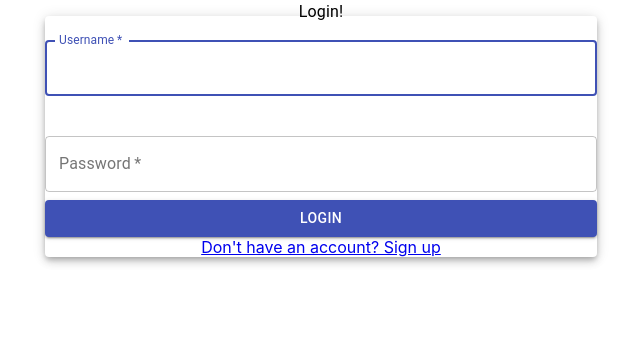
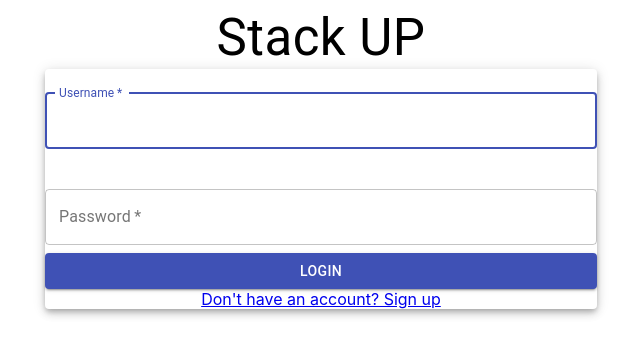
Before and after one commit to Adi1222/Stack-Up, a React (Create React App) app in the folder client/: page /login in a window 1280 px wide. Shown: the top 356 px of the page, without its empty margins (319-959 px from the left). Built offline with nearby package versions, Linux system fonts and the light colour scheme.

Commit message:
Login done

```diff
--- /dev/null
+++ b/client/src/components/AuthForm/LoginForm.component.jsx
@@ -0,0 +1,142 @@
+import React, {  useState} from 'react';
+import { connect } from 'react-redux';
+import { Link} from 'react-router-dom';
+import  PropTypes from 'prop-types';
+import { login } from '../../redux/actions/auth/auth';
+import {
+    Container,
+    Typography,
+    makeStyles,
+    Paper,
+    TextField,
+    Grid,
+    Button,
+  } from "@material-ui/core";
+
+
+  const useStyles = makeStyles((theme) => ({
+    cont: {
+      paddingTop: "13%",
+      paddingBottom: "13%",
+    },
+    welcome: {
+      fontSize: "51px",
+      // paddingBottom: '15%'
+    },
+    heading: {
+      paddingTop: "10px",
+    },
+  }));
+
+
+
+const LoginForm = ({ isAuthenticated, login }) => {
+
+  const classes = useStyles();
+
+    const [values, setValues] = useState({
+        username: '',
+        password: '',
+        showPassword: false,
+    });
+
+    const { username, password } = values;
+
+    const [passwordError, setPasswordError] = useState(false);
+
+    console.log(isAuthenticated)
+
+
+
+    const handleChange = (event) => {
+        setValues({
+            ...values,
+            [event.currentTarget.id]: event.currentTarget.value,
+        });
+
+
+        if (event.currentTarget.id === "password") {
+            setPasswordError(event.target.value === "");
+        }
+
+    }
+
+
+    const handleSubmit = async e => {
+        e.preventDefault();
+
+        login({username, password});
+
+    }
+
+
+
+    return (
+        <Container component="main" maxWidth="sm">
+        <div>
+          <Typography className={classes.welcome}>Stack UP</Typography>
+          <Paper elevation={5}>
+            <form className={classes.form} onSubmit={handleSubmit}>
+              <Grid container spacing={2}>
+                <Grid item xs={12}>
+                  <TextField
+                    variant="outlined"
+                    margin="normal"
+                    id="username"
+                    label="Username"
+                    type="text"
+                    onChange={handleChange}
+                    fullWidth
+                    required
+                    autoFocus
+                  />
+                </Grid>
+                <Grid item xs={12}>
+                  <TextField
+                    error={passwordError}
+                    variant="outlined"
+                    margin="normal"
+                    label="Password"
+                    id="password"
+                    onChange={handleChange}
+                    type={values.showPassword ? "text" : "password"}
+                    helperText={passwordError ? "This is requied field" : null}
+                    required
+                    fullWidth
+                  />
+                </Grid>
+              </Grid>
+
+              <Button type="submit" variant="contained" color="primary" fullWidth>
+                Login
+              </Button>
+              <Link to="/signup" variant="body2">
+                {"Don't have an account? Sign up"}
+              </Link>
+            </form>
+          </Paper>
+        </div>
+      </Container>
+    )
+
+
+}
+
+
+LoginForm.propTypes = {
+    isAuthenticated: PropTypes.bool
+}
+
+const mapStateToProps = state => {
+    return {
+        isAuthenticated: state.auth.isAuthenticated,
+    };
+};
+
+const mapDispatchToProps = dispatch => {
+    return {
+      login: (username, password) => dispatch(login(username, password)),
+    };
+};
+
+export default connect(mapStateToProps, mapDispatchToProps)(LoginForm);
--- a/client/src/pages/Login/Login.component.jsx
+++ b/client/src/pages/Login/Login.component.jsx
@@ -1,121 +1,22 @@
-import React, { Fragment , useState, useEffect} from 'react';
+import React, { Fragment } from 'react';
 import { connect } from 'react-redux';
-import { Redirect, Link} from 'react-router-dom';
+import { Redirect} from 'react-router-dom';
 import  PropTypes from 'prop-types';
-import { login } from '../../redux/actions/auth/auth';
-import {
-    Container,
-    Typography,
-    makeStyles,
-    Paper,
-    TextField,
-    Grid,
-    Button,
-    IconButton,
-  } from "@material-ui/core";
 
-  import { Twitter } from "@material-ui/icons";
+import LoginFormComponent from '../../components/AuthForm/LoginForm.component';
 
 
 
 
-const Login = ({ isAuthenticated, login }) => {
-
-  console.log('hi')
-
-    const [values, setValues] = useState({
-        username: '',
-        password: '',
-        showPassword: false,
-    });
-
-    const { username, password } = values;
-
-    const [passwordError, setPasswordError] = useState(false);
-
-    const auth = isAuthenticated;
-
-    useEffect(() => {
-        return () => {
-            <Redirect to="/" />
-        }
-    }, [isAuthenticated])
-
-    const handleChange = (event) => {
-        setValues({
-            ...values,
-            [event.currentTarget.id]: event.currentTarget.value,
-        });
+const Login = ({ isAuthenticated }) => {
+  if (isAuthenticated === true) {
+    return <Redirect to="/" />;
+  }
 
 
-        if (event.currentTarget.id === "password") {
-            setPasswordError(event.target.value === "");
-        }
-
-    }
-
-
-    const handleSubmit = async e => {
-        e.preventDefault();
-
-        login({username, password});
-
-    }
-
-    if (isAuthenticated === true) // if already authenticated
-    {
-        return <Redirect to="/" />;
-    }
-
-
-    return (
-        <Container component="main" maxWidth="sm">
-        <div>
-          <Typography >Login!</Typography>
-          <Paper elevation={5}>
-            <form  onSubmit={handleSubmit}>
-              <Grid container spacing={2}>
-                <Grid item xs={12}>
-                  <TextField
-                    variant="outlined"
-                    margin="normal"
-                    id="username"
-                    label="Username"
-                    type="text"
-                    onChange={handleChange}
-                    fullWidth
-                    required
-                    autoFocus
-                  />
-                </Grid>
-                <Grid item xs={12}>
-                  <TextField
-                    error={passwordError}
-                    variant="outlined"
-                    margin="normal"
-                    label="Password"
-                    id="password"
-                    onChange={handleChange}
-                    type={values.showPassword ? "text" : "password"}
-                    helperText={passwordError ? "This is requied field" : null}
-                    required
-                    fullWidth
-                  />
-                </Grid>
-              </Grid>
-
-              <Button type="submit" variant="contained" color="primary" fullWidth>
-                Login
-              </Button>
-              <Link to="/signup" variant="body2">
-                {"Don't have an account? Sign up"}
-              </Link>
-            </form>
-          </Paper>
-        </div>
-      </Container>
-    )
-
+  return <Fragment>
+    <LoginFormComponent />
+  </Fragment>
 
 }
 
@@ -130,10 +31,10 @@ const mapStateToProps = state => {
     };
 };
 
-const mapDispatchToProps = dispatch => {
+/*const mapDispatchToProps = dispatch => {
     return {
       login: (username, password) => dispatch(login(username, password)),
     };
-};
+};*/
 
-export default connect(mapStateToProps, mapDispatchToProps)(Login);
+export default connect(mapStateToProps, null)(Login);
```
